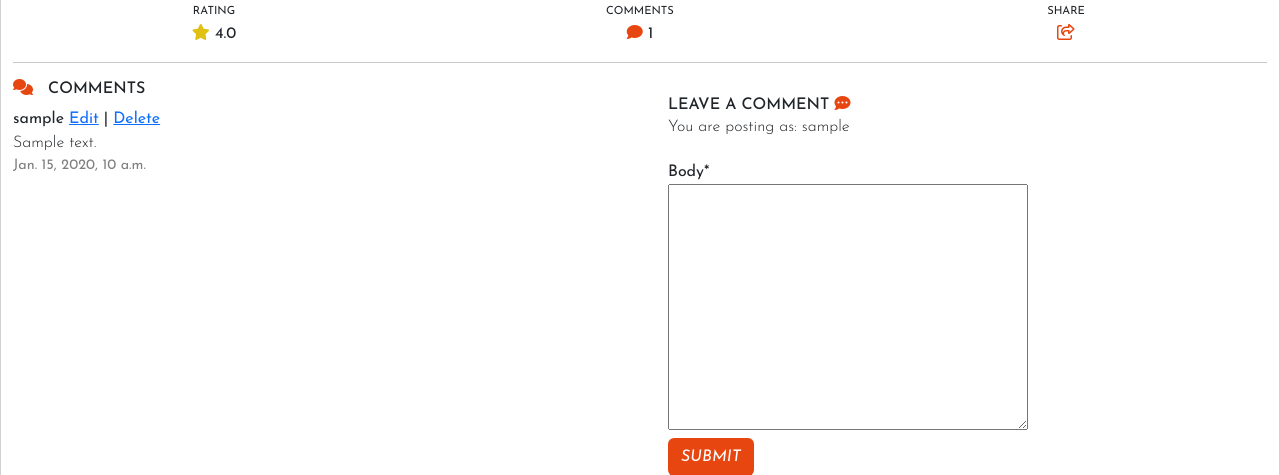
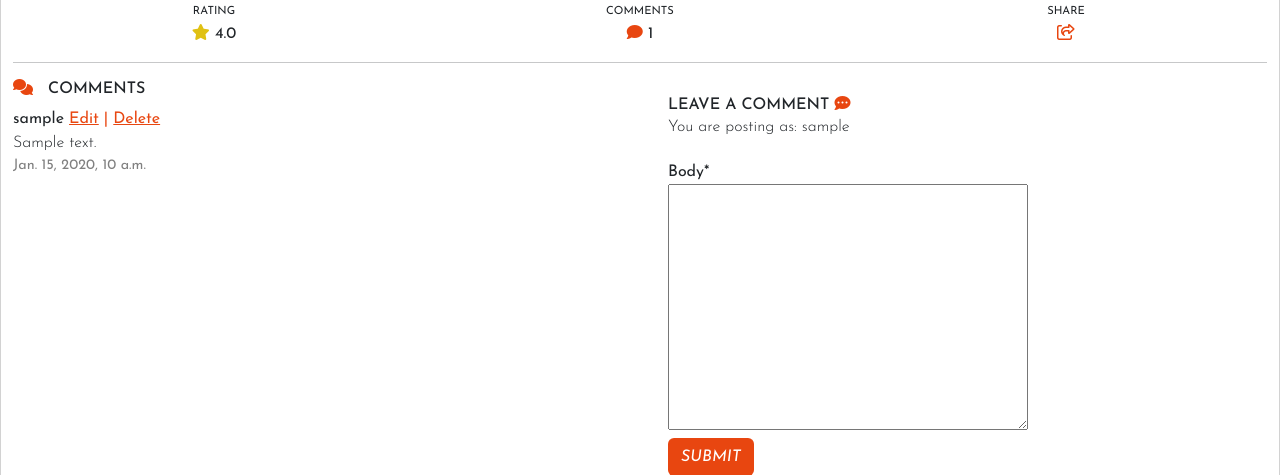
Before and after one commit to TheresLundqvist/Ski-resorts, a Django app: a page that uses templates/resort_detail.html in a window 1280 px wide. Shown: the part 1203-1678 px from the top of the page. Run offline with Django 3.2, Linux system fonts and the light colour scheme; a user stored in the database is signed in; tables that the repository leaves empty hold one stand-in row (values such as "Sample post"); some libraries are stand-ins or nearby versions; some web fonts are replaced.

Commit message:
Style edit and delete links

```diff
--- a/static/css/style.css
+++ b/static/css/style.css
@@ -328,6 +328,10 @@ footer {
     color: grey;
 }
 
+.edit-com {
+    color: #E84610;
+}
+
 /* Media Queries */
 
 /* For media screens from 350px */
--- a/templates/resort_detail.html
+++ b/templates/resort_detail.html
@@ -221,9 +221,9 @@
                         {{ comment.user }}
                     </span>
                     {% if request.user == comment.user %}
-                        <a href="{% url 'edit_comment' comment.id resort.slug %}">Edit</a>
-                        |
-                        <a href="#" data-bs-toggle="modal" data-bs-target="#modal-delete-{{ comment.id }}">Delete</a>
+                        <a href="{% url 'edit_comment' comment.id resort.slug %}" class="edit-com">Edit</a>
+                        <span class="edit-com">|</span>
+                        <a href="#" data-bs-toggle="modal" data-bs-target="#modal-delete-{{ comment.id }}" class="edit-com">Delete</a>
                         <div class="modal fade" id="modal-delete-{{ comment.id }}" tabindex="-1"
                             aria-labelledby="modal-label-{{ comment.id }}" aria-hidden="true">
                             <div class="modal-dialog">
```
Also changed, not shown: README.md.
